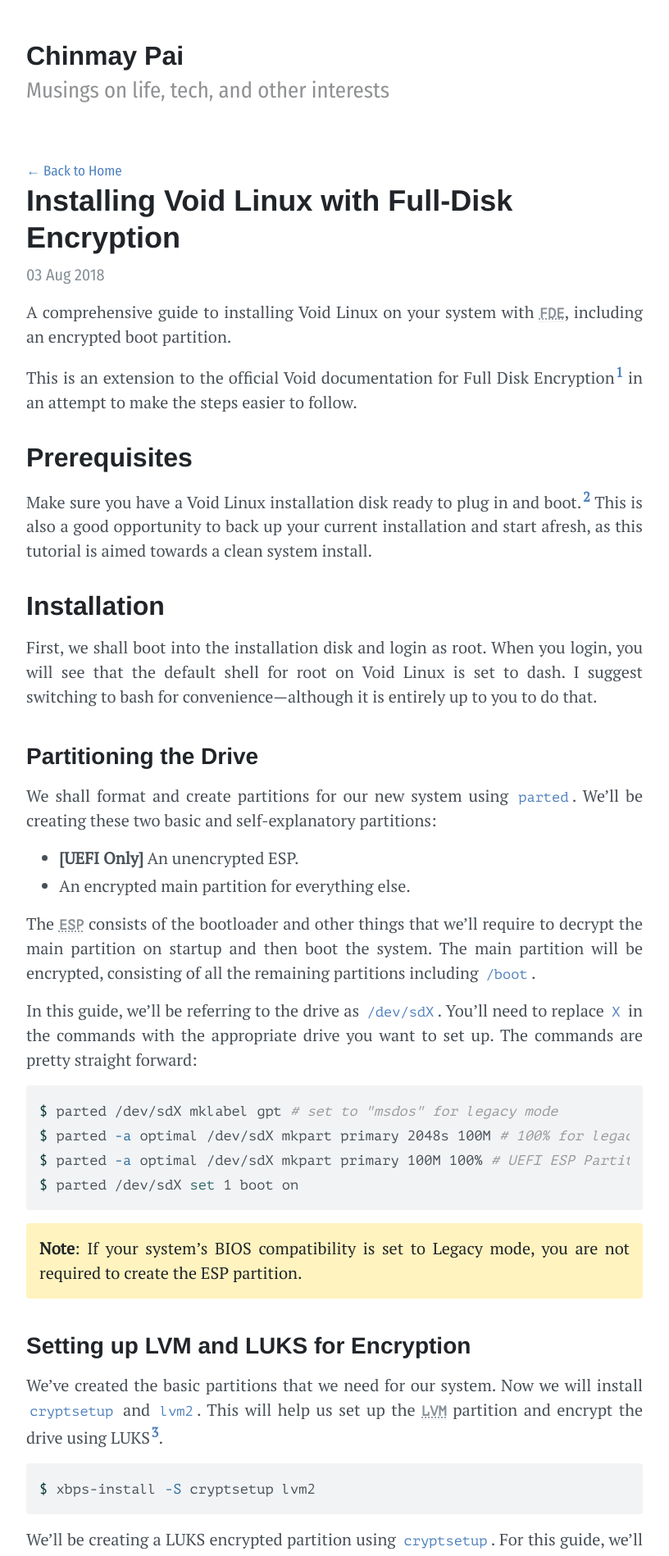
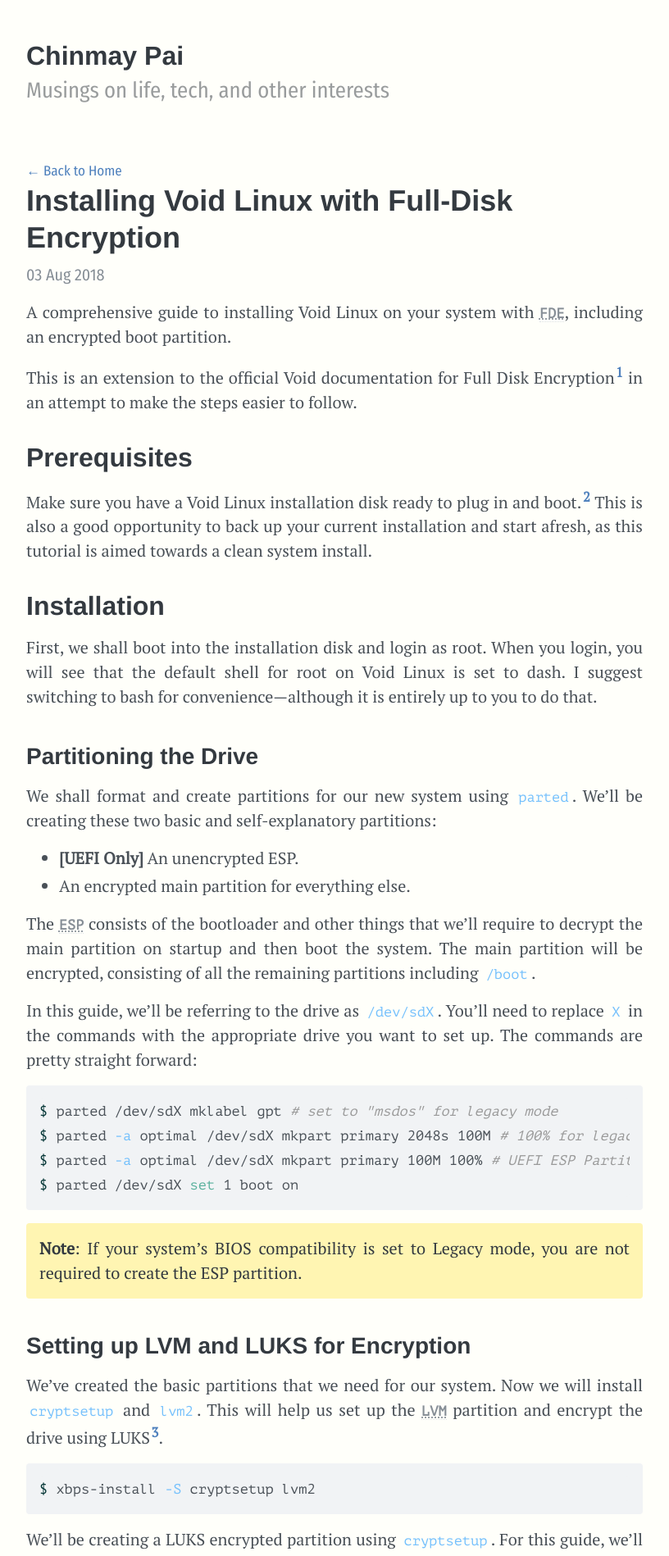
Before and after one commit to Thunderbottom/thunderbottom.github.io, a Jekyll site: the page built from _posts/2018-08-03-installing-void-with-fde.md, in a window 1280 px wide. Shown: the top 1898 px of the page at 82% size, without its empty margins (232-1048 px from the left). Built offline with Jekyll 4.4.1, drawn with Linux system fonts in a browser that asks for light colours; some web fonts are replaced.

Commit message:
style: improve colorscheme
Signed-off-by: Chinmay D. Pai <chinmaydpai@gmail.com>

```diff
--- a/_sass/_code.scss
+++ b/_sass/_code.scss
@@ -14,7 +14,7 @@
 
 code.highlighter-rouge {
     padding: 0.25em;
-    color: var(--link-color);
+    color: var(--code-color);
 }
 
 pre {
--- a/_sass/_syntax.scss
+++ b/_sass/_syntax.scss
@@ -26,7 +26,7 @@
 .highlight .m { color: #f60 } /* Literal.Number */
 .highlight .s { color: #d44950 } /* Literal.String */
 .highlight .na { color: #4f9fcf } /* Name.Attribute */
-.highlight .nb { color: #366 } /* Name.Builtin */
+.highlight .nb { color: #58B09C } /* Name.Builtin */
 .highlight .nc { color: #0a8; } /* Name.Class */
 .highlight .no { color: #360 } /* Name.Constant */
 .highlight .nd { color: #99f } /* Name.Decorator */
@@ -35,7 +35,7 @@
 .highlight .nf { color: #c0f } /* Name.Function */
 .highlight .nl { color: #99f } /* Name.Label */
 .highlight .nn { color: #0cf; } /* Name.Namespace */
-.highlight .nt { color: #2f6f9f; } /* Name.Tag */
+.highlight .nt { color: #74c0fc; } /* Name.Tag */
 .highlight .nv { color: #033 } /* Name.Variable */
 .highlight .ow { color: #000; font-weight: bold; } /* Operator.Word */
 .highlight .w { color: #bbb } /* Text.Whitespace */
@@ -43,16 +43,16 @@
 .highlight .mh { color: #f60 } /* Literal.Number.Hex */
 .highlight .mi { color: #f60 } /* Literal.Number.Integer */
 .highlight .mo { color: #f60 } /* Literal.Number.Oct */
-.highlight .sb { color: #c30 } /* Literal.String.Backtick */
-.highlight .sc { color: #c30 } /* Literal.String.Char */
-.highlight .sd { color: #c30; font-style: oblique } /* Literal.String.Doc */
-.highlight .s2 { color: #c30 } /* Literal.String.Double */
-.highlight .se { color: #c30; } /* Literal.String.Escape */
-.highlight .sh { color: #c30 } /* Literal.String.Heredoc */
+.highlight .sb { color: #F02D3A } /* Literal.String.Backtick */
+.highlight .sc { color: #F02D3A } /* Literal.String.Char */
+.highlight .sd { color: #F02D3A; font-style: oblique } /* Literal.String.Doc */
+.highlight .s2 { color: #F02D3A } /* Literal.String.Double */
+.highlight .se { color: #F02D3A; } /* Literal.String.Escape */
+.highlight .sh { color: #F02D3A } /* Literal.String.Heredoc */
 .highlight .si { color: #a00 } /* Literal.String.Interpol */
-.highlight .sx { color: #c30 } /* Literal.String.Other */
+.highlight .sx { color: #F02D3A } /* Literal.String.Other */
 .highlight .sr { color: #3aa } /* Literal.String.Regex */
-.highlight .s1 { color: #c30 } /* Literal.String.Single */
+.highlight .s1 { color: #F02D3A } /* Literal.String.Single */
 .highlight .ss { color: #fc3 } /* Literal.String.Symbol */
 .highlight .bp { color: #366 } /* Name.Builtin.Pseudo */
 .highlight .vc { color: #033 } /* Name.Variable.Class */
--- a/_sass/_variables.scss
+++ b/_sass/_variables.scss
@@ -7,13 +7,12 @@
   --gray-500: #adb5bd;
   --gray-600: #868e96;
   --gray-700: #495057;
-  --gray-800: #343a40;
-  --gray-900: #212529;
-  --gray-1000: #1f1f1f;
+  --gray-800: #40434e;
+  --gray-900: #343a40;
+  --gray-1000: #080705;
 
-  --red: #fa5252;
+  --red: #702632;
   --pink: #e64980;
-  --grape: #be4bdb;
   --purple: #7950f2;
   --indigo: #4c6ef5;
   --blue: #4f81bd;
@@ -25,13 +24,13 @@
 
   --blue-300: #74c0fc;
   --blue-400: #4dabf7;
-  --yellow-100: #fff3bf;
+  --yellow-100: #fff5b2;
 
   --body-font: "PT Serif", serif, "Segoe UI", Roboto, "Helvetica Neue", Arial, "Noto Sans", sans-serif, "Apple Color Emoji", "Segoe UI Emoji", "Segoe UI Symbol", "Noto Color Emoji";
   --body-font-size: 1.25em;
   --body-line-height: 1.5;
   --body-color: var(--gray-700);
-  --body-bg: #fff;
+  --body-bg: #fffffa;
 
   --link-color: var(--blue);
   --link-hover-color: #1c7ed6;
@@ -43,7 +42,7 @@
   --border-radius: .25rem;
 
   --code-font: "PT Mono", Menlo, Monaco, Consolas, "Liberation Mono", "Courier New", monospace;
-  --code-color: var(--grape);
+  --code-color: var(--blue-300);
   --code-bg: var(--gray-100);
 
   --spacer: 1rem;
@@ -59,12 +58,11 @@
 
     --heading-color: #fff;
 
-    --link-color: var(--blue-300);
+    --link-color: #2aaaff;
     --link-hover-color: var(--blue-400);
 
     --border-color: rgba(255,255,255,.15);
 
-    --code-color: var(--grape);
-    --code-bg: var(--gray-900);
+    --code-bg: #101418;
   }
 }
```
